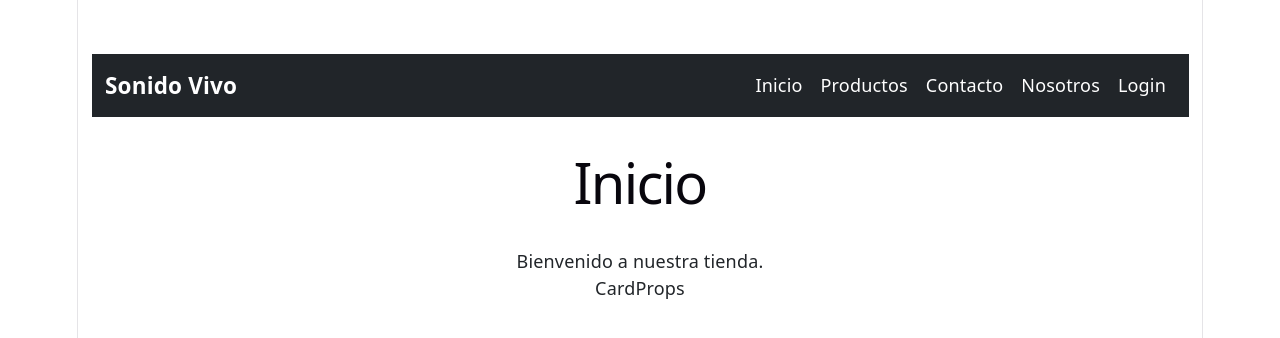
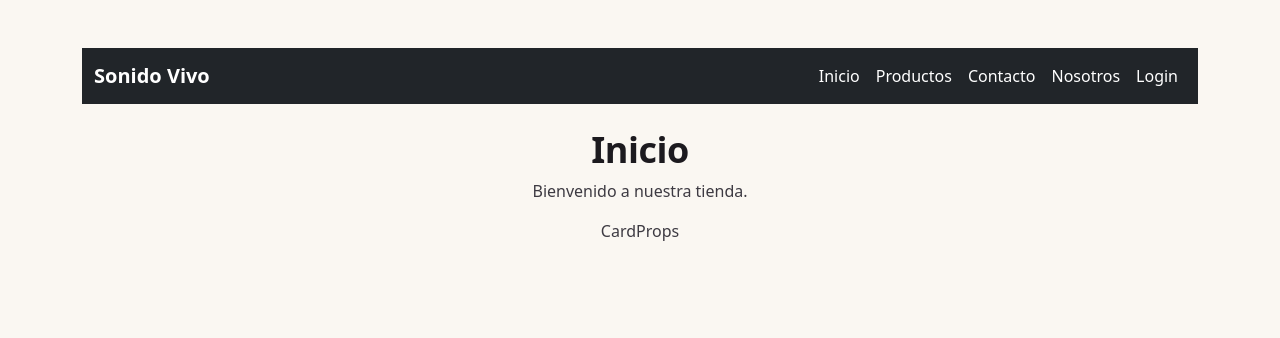
Before and after one commit to SYST3M644/SONIDO_VIVO_PROJECTO, a React (Vite) app: page / in a window 1280 px wide. Shown: the top 338 px of the page. Built offline with nearby package versions, Linux system fonts and the light colour scheme.

Commit message:
Definir la paleta y tipografia de Sonido Vivo

```diff
--- a/src/index.css
+++ b/src/index.css
@@ -1,111 +1,74 @@
+/*
+ * Tema visual de Sonido Vivo
+ * Paleta inspirada en la madera de los instrumentos y los metales de
+ * los vientos: carbon, caoba y laton sobre un fondo crema.
+ */
+
 :root {
-  --text: #6b6375;
-  --text-h: #08060d;
-  --bg: #fff;
-  --border: #e5e4e7;
-  --code-bg: #f4f3ec;
-  --accent: #aa3bff;
-  --accent-bg: rgba(170, 59, 255, 0.1);
-  --accent-border: rgba(170, 59, 255, 0.5);
-  --social-bg: rgba(244, 243, 236, 0.5);
-  --shadow:
-    rgba(0, 0, 0, 0.1) 0 10px 15px -3px, rgba(0, 0, 0, 0.05) 0 4px 6px -2px;
+  --sv-carbon: #1c1a1f;
+  --sv-carbon-suave: #2e2b33;
+  --sv-caoba: #b4541e;
+  --sv-caoba-oscuro: #8f4118;
+  --sv-laton: #e0a23b;
+  --sv-crema: #faf7f2;
+  --sv-borde: #e3ded6;
+  --sv-texto: #3d3a42;
+  --sv-texto-suave: #6b6375;
 
-  --sans: system-ui, 'Segoe UI', Roboto, sans-serif;
-  --heading: system-ui, 'Segoe UI', Roboto, sans-serif;
-  --mono: ui-monospace, Consolas, monospace;
+  --sv-sans: system-ui, "Segoe UI", Roboto, sans-serif;
 
-  font: 18px/145% var(--sans);
-  letter-spacing: 0.18px;
-  color-scheme: light dark;
-  color: var(--text);
-  background: var(--bg);
+  font-family: var(--sv-sans);
+  color: var(--sv-texto);
+  background-color: var(--sv-crema);
   font-synthesis: none;
   text-rendering: optimizeLegibility;
   -webkit-font-smoothing: antialiased;
   -moz-osx-font-smoothing: grayscale;
-
-  @media (max-width: 1024px) {
-    font-size: 16px;
-  }
-}
-
-@media (prefers-color-scheme: dark) {
-  :root {
-    --text: #9ca3af;
-    --text-h: #f3f4f6;
-    --bg: #16171d;
-    --border: #2e303a;
-    --code-bg: #1f2028;
-    --accent: #c084fc;
-    --accent-bg: rgba(192, 132, 252, 0.15);
-    --accent-border: rgba(192, 132, 252, 0.5);
-    --social-bg: rgba(47, 48, 58, 0.5);
-    --shadow:
-      rgba(0, 0, 0, 0.4) 0 10px 15px -3px, rgba(0, 0, 0, 0.25) 0 4px 6px -2px;
-  }
-
-  #social .button-icon {
-    filter: invert(1) brightness(2);
-  }
-}
-
-#root {
-  width: 1126px;
-  max-width: 100%;
-  margin: 0 auto;
-  text-align: center;
-  border-inline: 1px solid var(--border);
-  min-height: 100svh;
-  display: flex;
-  flex-direction: column;
-  box-sizing: border-box;
 }
 
 body {
   margin: 0;
+  background-color: var(--sv-crema);
+  color: var(--sv-texto);
 }
 
 h1,
-h2 {
-  font-family: var(--heading);
-  font-weight: 500;
-  color: var(--text-h);
+h2,
+h3 {
+  color: var(--sv-carbon);
+  font-weight: 600;
 }
 
 h1 {
-  font-size: 56px;
-  letter-spacing: -1.68px;
-  margin: 32px 0;
-  @media (max-width: 1024px) {
-    font-size: 36px;
-    margin: 20px 0;
+  font-size: 2.25rem;
+  letter-spacing: -0.5px;
+}
+
+h2 {
+  font-size: 1.5rem;
+}
+
+/* El ancho y la alineacion de cada vista los controla Bootstrap. */
+#root {
+  min-height: 100svh;
+  display: flex;
+  flex-direction: column;
+}
+
+a {
+  color: var(--sv-caoba);
+}
+
+a:hover {
+  color: var(--sv-caoba-oscuro);
+}
+
+@media (max-width: 767.98px) {
+  h1 {
+    font-size: 1.75rem;
+  }
+
+  h2 {
+    font-size: 1.25rem;
   }
 }
-h2 {
-  font-size: 24px;
-  line-height: 118%;
-  letter-spacing: -0.24px;
-  margin: 0 0 8px;
-  @media (max-width: 1024px) {
-    font-size: 20px;
-  }
-}
-p {
-  margin: 0;
-}
-
-code,
-.counter {
-  font-family: var(--mono);
-  display: inline-flex;
-  border-radius: 4px;
-  color: var(--text-h);
-}
-
-code {
-  font-size: 15px;
-  line-height: 135%;
-  padding: 4px 8px;
-  background: var(--code-bg);
-}
```
